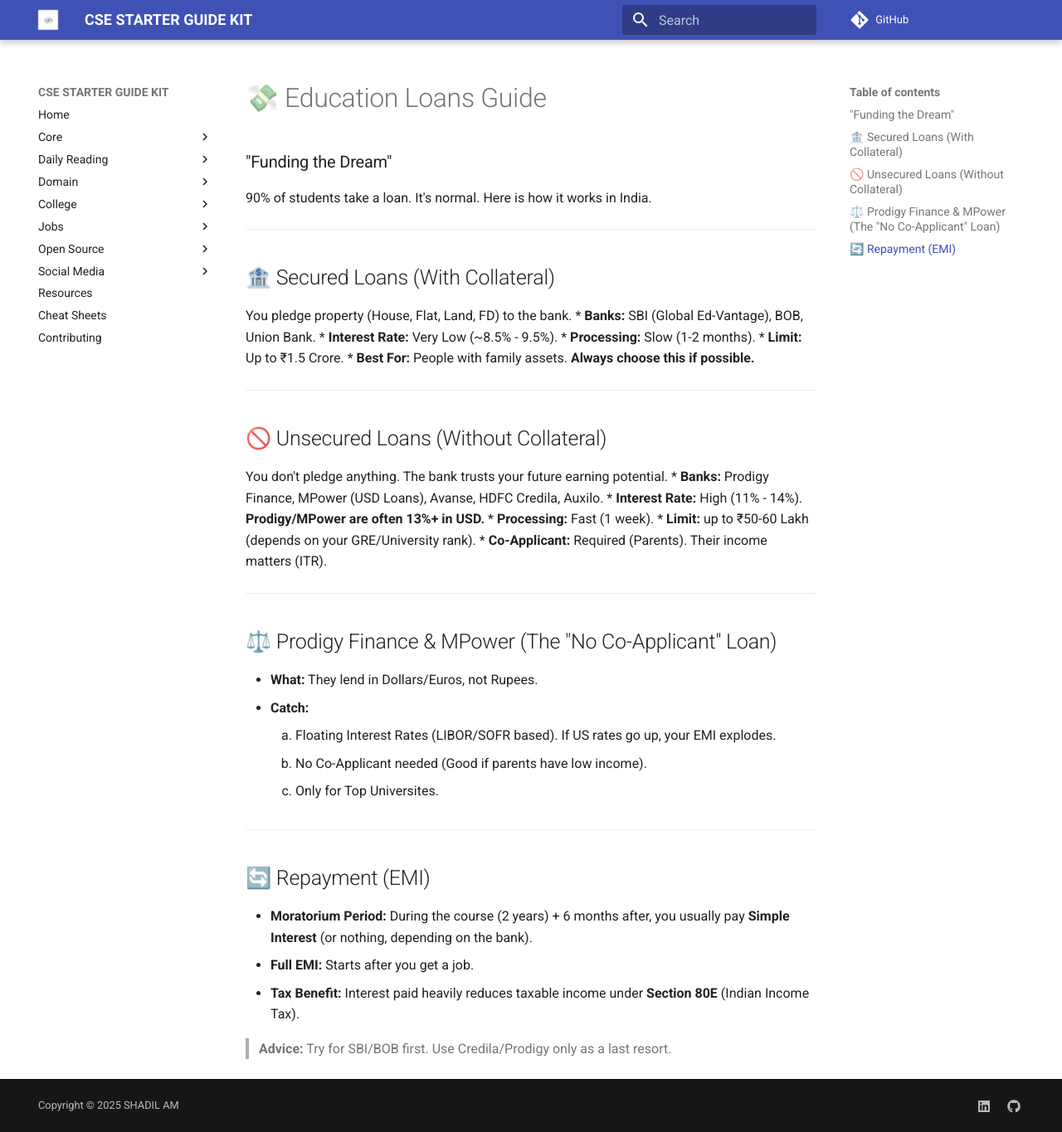
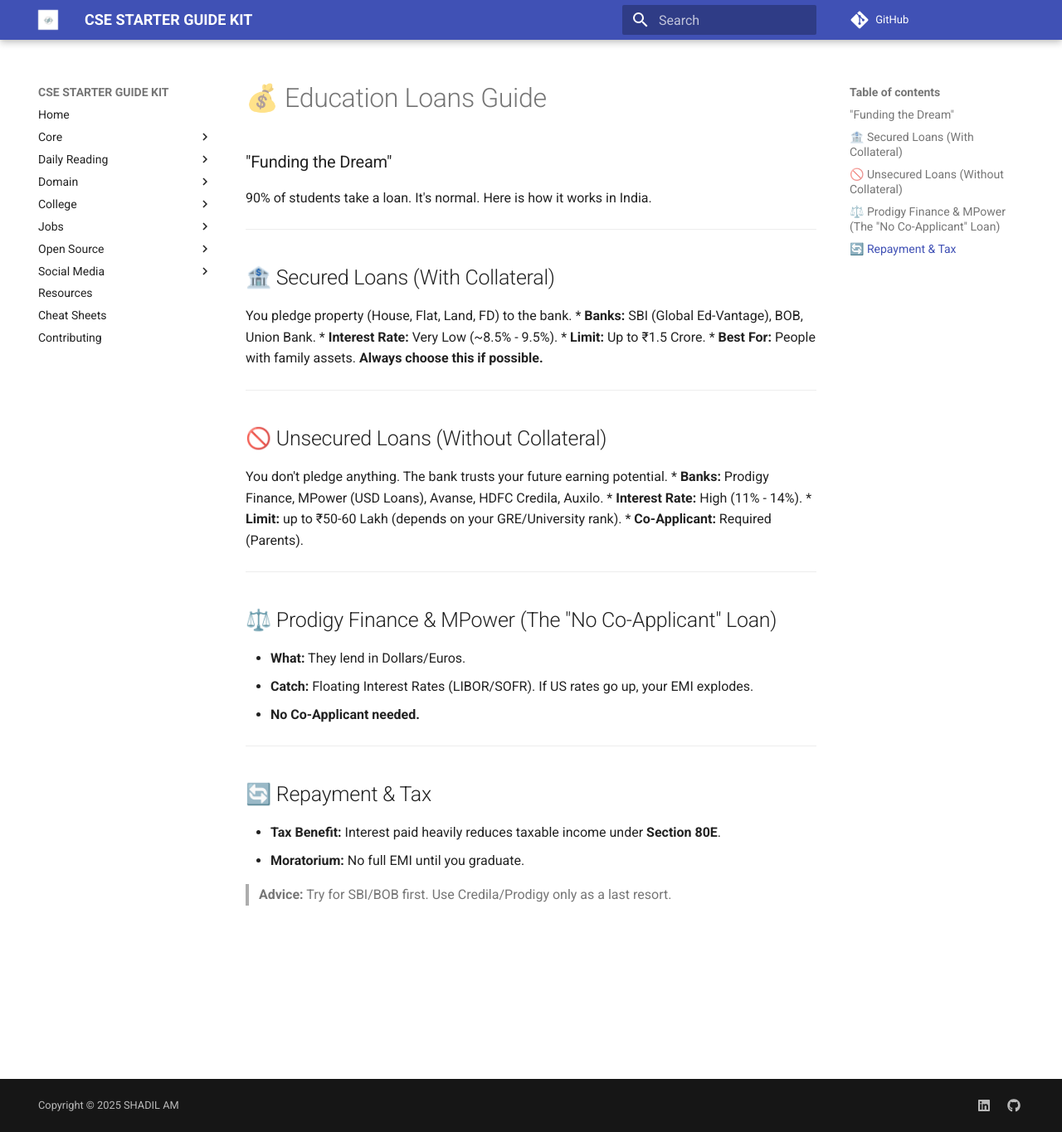
Before and after one commit to CodeCompasss/cse-student-starter-guide, an MkDocs documentation site: the page built from docs/higher-education/abroad/education_loans.md, in a window 1280 px wide and 1365 px high. Shown: the whole window at 83% size. Built offline with MkDocs 1.6.1 and Material for MkDocs 9.7.7, drawn with Linux system fonts in a browser that asks for light colours; comment, search, counter and statistics services are not loaded.

```diff
--- a/docs/higher-education/abroad/education_loans.md
+++ b/docs/higher-education/abroad/education_loans.md
@@ -1,4 +1,4 @@
-# 💸 Education Loans Guide
+# 💰 Education Loans Guide
 ### "Funding the Dream"
 
 90% of students take a loan. It's normal. Here is how it works in India.
@@ -9,7 +9,6 @@
 You pledge property (House, Flat, Land, FD) to the bank.
 *   **Banks:** SBI (Global Ed-Vantage), BOB, Union Bank.
 *   **Interest Rate:** Very Low (~8.5% - 9.5%).
-*   **Processing:** Slow (1-2 months).
 *   **Limit:** Up to ₹1.5 Crore.
 *   **Best For:** People with family assets. **Always choose this if possible.**
 
@@ -18,25 +17,21 @@ You pledge property (House, Flat, Land, FD) to the bank.
 ## 🚫 Unsecured Loans (Without Collateral)
 You don't pledge anything. The bank trusts your future earning potential.
 *   **Banks:** Prodigy Finance, MPower (USD Loans), Avanse, HDFC Credila, Auxilo.
-*   **Interest Rate:** High (11% - 14%). **Prodigy/MPower are often 13%+ in USD.**
-*   **Processing:** Fast (1 week).
+*   **Interest Rate:** High (11% - 14%).
 *   **Limit:** up to ₹50-60 Lakh (depends on your GRE/University rank).
-*   **Co-Applicant:** Required (Parents). Their income matters (ITR).
+*   **Co-Applicant:** Required (Parents).
 
 ---
 
 ## ⚖️ Prodigy Finance & MPower (The "No Co-Applicant" Loan)
-*   **What:** They lend in Dollars/Euros, not Rupees.
-*   **Catch:**
-    1.  Floating Interest Rates (LIBOR/SOFR based). If US rates go up, your EMI explodes.
-    2.  No Co-Applicant needed (Good if parents have low income).
-    3.  Only for Top Universites.
+*   **What:** They lend in Dollars/Euros.
+*   **Catch:** Floating Interest Rates (LIBOR/SOFR). If US rates go up, your EMI explodes.
+*   **No Co-Applicant needed.**
 
 ---
 
-## 🔄 Repayment (EMI)
-*   **Moratorium Period:** During the course (2 years) + 6 months after, you usually pay **Simple Interest** (or nothing, depending on the bank).
-*   **Full EMI:** Starts after you get a job.
-*   **Tax Benefit:** Interest paid heavily reduces taxable income under **Section 80E** (Indian Income Tax).
+## 🔄 Repayment & Tax
+*   **Tax Benefit:** Interest paid heavily reduces taxable income under **Section 80E**.
+*   **Moratorium:** No full EMI until you graduate.
 
 > **Advice:** Try for SBI/BOB first. Use Credila/Prodigy only as a last resort.
```
Also changed, not shown: docs/higher-education/abroad/publishing_papers.md (added, +33 -0 lines), docs/higher-education/abroad/sop_lor_guide.md (added, +35 -0 lines), docs/higher-education/index.md (added, +32 -0 lines), docs/higher-education/abroad/country/australia.md (renamed from docs/higher-education/abroad/australia.md), docs/higher-education/abroad/country/canada.md (renamed from docs/higher-education/abroad/canada.md), docs/higher-education/abroad/country/europe.md (renamed from docs/higher-education/abroad/europe.md), docs/higher-education/abroad/country/germany.md (renamed from docs/higher-education/abroad/germany.md), docs/higher-education/abroad/country/ireland.md (renamed from docs/higher-education/abroad/ireland.md), docs/higher-education/abroad/country/uk.md (renamed from docs/higher-education/abroad/uk.md), docs/higher-education/abroad/country/usa.md (renamed from docs/higher-education/abroad/usa.md), docs/higher-education/india/direct_phd.md (renamed from docs/higher-education/research/direct_phd.md), docs/research/publishing_papers.md (renamed from docs/higher-education/research/publishing_papers.md).
